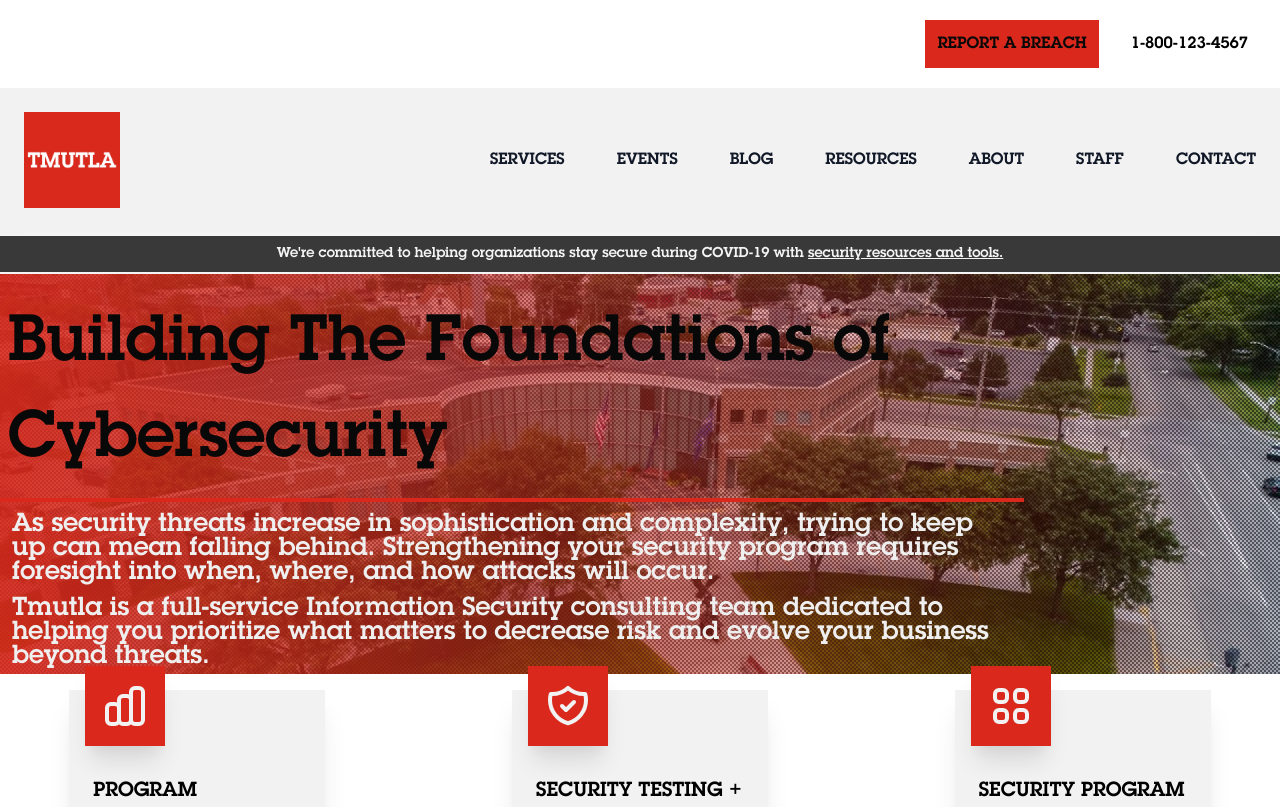
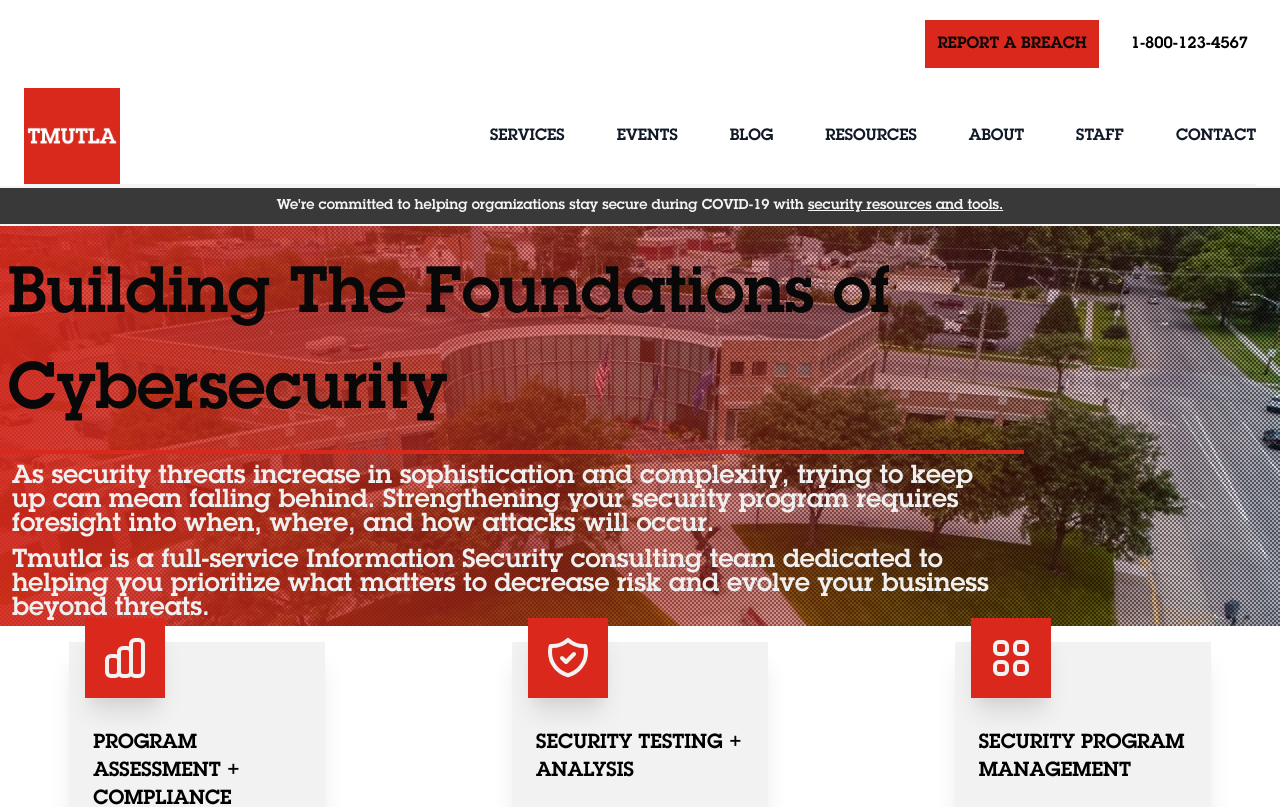
Before and after one commit to Tmutla/tmutla.github.io, a Next.js app: page / in a window 1280 px wide. Shown: the top 807 px of the page. Built offline with nearby package versions, Linux system fonts and the light colour scheme.

Commit message:
adjust header bg color, margin spacing

```diff
--- a/component/Header/Header.js
+++ b/component/Header/Header.js
@@ -69,11 +69,11 @@
 
 export default function Header() {
   return (
-    <Popover className="relative w-full bg-white z-30">
+    <Popover className="relative w-full z-30">
       {({ open }) => (
         <>
           <div className="w-full mx-auto sm:px-6">
-            <div className="flex justify-between items-center border-b-2 border-gray-100 py-6 md:justify-start md:space-x-10">
+            <div className="flex justify-between items-center border-b-2 border-gray-100 md:justify-start md:space-x-10">
               <div className="flex justify-start lg:w-0 lg:flex-1">
                 <a href="/">
                   <span className="sr-only">Workflow</span>
```
